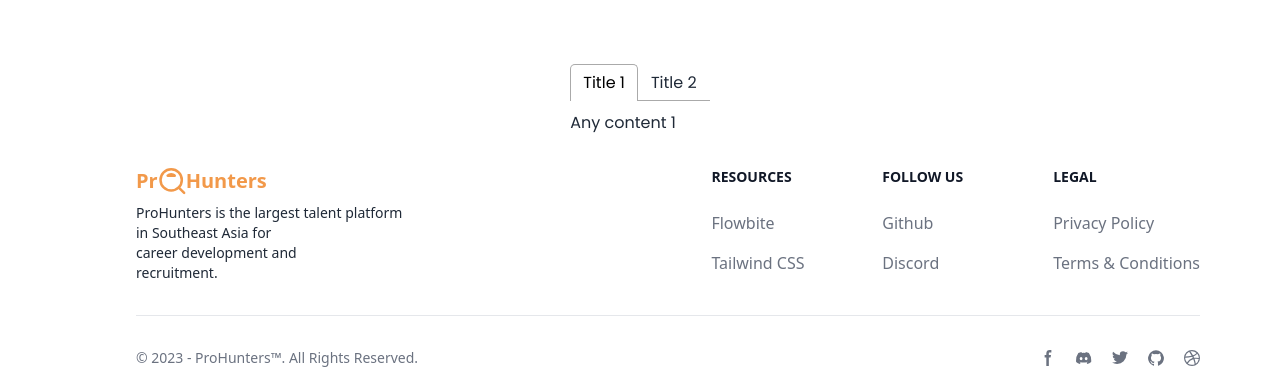
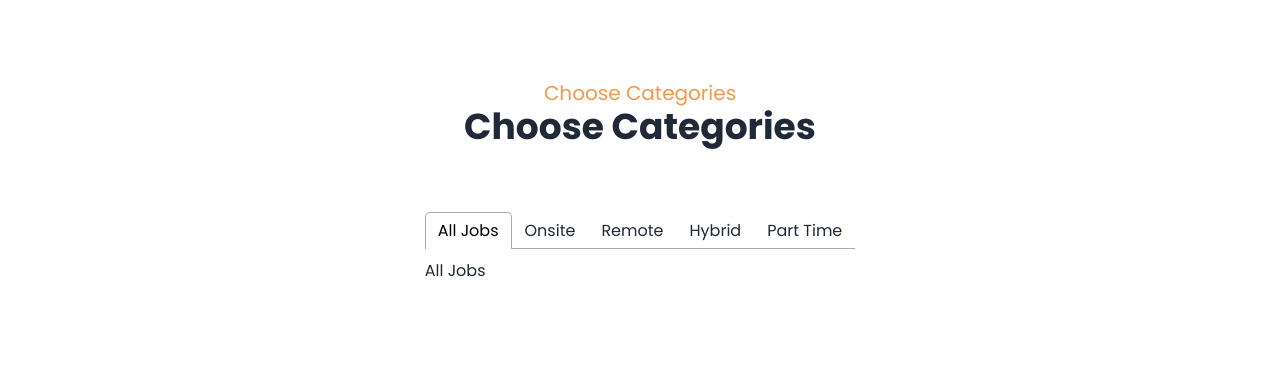
Before and after one commit to Jahid2121/pro-hunters-client, a React (Vite) app: page /home in a window 1280 px wide. Shown: the part 414-800 px from the top of the page. Built offline with nearby package versions, Linux system fonts and the light colour scheme; no server answers.

Commit message:
Dashboard Add

```diff
--- /dev/null
+++ b/src/Pages/Dashboard/DashBoardItems/DashBoardItems.css
@@ -0,0 +1,6 @@
+.custom{
+    color: #F2994A;
+    font-weight: 700;
+    font-size: 16px;
+
+}
--- /dev/null
+++ b/src/Pages/Dashboard/DashBoardItems/DashBoardItems.jsx
@@ -0,0 +1,13 @@
+import { NavLink } from "react-router-dom";
+const DashBoardItems = () => {
+  return (
+    <>
+    <NavLink to="/dashboard/test">Test</NavLink>
+    <NavLink to="/dashboard/add product">Add Product</NavLink>
+    <NavLink to="/dashboard/test">Test</NavLink>
+    <NavLink to="/dashboard/test">Test</NavLink>
+    </>
+  );
+};
+
+export default DashBoardItems;
--- a/src/Pages/Dashboard/Dashboard.jsx
+++ b/src/Pages/Dashboard/Dashboard.jsx
@@ -1,9 +1,18 @@
+import { Outlet } from "react-router-dom";
+import Navbar from "../../components/Navbar/Navbar";
+import DashBoardItems from "./DashBoardItems/DashBoardItems";
 
 const Dashboard = () => {
   return (
-    <div>
-    <h2>  Welcome to Dashboard </h2>
+    <>
+
+    <div className="w-11/12 mx-auto">
+      <Navbar>
+        <DashBoardItems></DashBoardItems>
+        <Outlet></Outlet>
+      </Navbar>
     </div>
+    </>
   );
 };
 
--- /dev/null
+++ b/src/Pages/Dashboard/components/AddProduct/AddProduct.jsx
@@ -0,0 +1,10 @@
+
+const AddProduct = () => {
+  return (
+    <div>
+    <h2>  Welcome to AddProduct </h2>
+    </div>
+  );
+};
+
+export default AddProduct;
--- a/src/components/Categories/Categories.jsx
+++ b/src/components/Categories/Categories.jsx
@@ -2,9 +2,13 @@ import Tab from "./Tab/Tabu";
 
 const Categories = () => {
   return (
+    <>
+    <p className="text-center mt-20 text-xl text-customOrange">Choose Categories</p>
+        <h2 className="text-center text-4xl font-bold ">Choose Categories</h2>
     <div className="flex mx-auto mt-16">
     <Tab />
     </div>
+    </>
   );
 };
 
--- a/src/components/Categories/Tab/Tabu.jsx
+++ b/src/components/Categories/Tab/Tabu.jsx
@@ -5,15 +5,27 @@ const Tabu = () => {
    <>
      <Tabs>
     <TabList>
-      <Tab>Title 1</Tab>
-      <Tab>Title 2</Tab>
+      <Tab>All Jobs</Tab>
+      <Tab>Onsite</Tab>
+      <Tab>Remote</Tab>
+      <Tab>Hybrid</Tab>
+      <Tab>Part Time</Tab>
     </TabList>
 
     <TabPanel>
-      <h2>Any content 1</h2>
+      <h2>All Jobs</h2>
     </TabPanel>
     <TabPanel>
-      <h2>Any content 2</h2>
+      <h2>Onsite</h2>
+    </TabPanel>
+    <TabPanel>
+      <h2>Remote</h2>
+    </TabPanel>
+    <TabPanel>
+      <h2>Hybrid</h2>
+    </TabPanel>
+    <TabPanel>
+      <h2>Part Time</h2>
     </TabPanel>
   </Tabs>
   </>
--- a/src/components/Footer/Footer.jsx
+++ b/src/components/Footer/Footer.jsx
@@ -1,16 +1,23 @@
-import search from "../../assets/Icons/Frame 37.svg"
+import search from "../../assets/Icons/Frame 37.svg";
 
 const Footer = () => {
   return (
-    <footer className="bg-white   ml-14 dark:bg-gray-900">
+    <footer className="bg-white mb-0 sticky  ml-14 dark:bg-gray-900">
       <div className="mx-auto w-full max-w-screen-xl p-4 py-6 lg:py-8">
         <div className="md:flex md:justify-between">
           <div className="mb-6 md:mb-0">
-
-              <span className="self-center mb-2 whitespace-nowrap dark:text-white text-xl font-bold text-customOrange flex">
-              Pr <span><img src={search} alt="" /></span> Hunters
-              </span>
-              <p className="text-sm">ProHunters is the largest talent platform <br /> in Southeast Asia for <br />career development and <br /> recruitment.</p>
+            <span className="self-center mb-2 whitespace-nowrap dark:text-white text-xl font-bold text-customOrange flex">
+              Pr{" "}
+              <span>
+                <img src={search} alt="" />
+              </span>{" "}
+              Hunters
+            </span>
+            <p className="text-sm">
+              ProHunters is the largest talent platform <br /> in Southeast Asia
+              for <br />
+              career development and <br /> recruitment.
+            </p>
           </div>
           <div className="grid grid-cols-2 gap-8 sm:gap-6 sm:grid-cols-3">
             <div>
@@ -24,7 +31,10 @@ const Footer = () => {
                   </a>
                 </li>
                 <li>
-                  <a href="https://tailwindcss.com/" className="hover:underline">
+                  <a
+                    href="https://tailwindcss.com/"
+                    className="hover:underline"
+                  >
                     Tailwind CSS
                   </a>
                 </li>
@@ -55,17 +65,20 @@ const Footer = () => {
             </div>
             <div>
               <h2 className="mb-6 text-sm font-semibold text-gray-900 uppercase dark:text-white">
-                Legal
+                Address
               </h2>
               <ul className="text-gray-500 dark:text-gray-400 font-medium">
                 <li className="mb-4">
                   <a href="#" className="hover:underline">
-                    Privacy Policy
+                    pro@hunter.com
                   </a>
                 </li>
+                <li className="mb-1">call: 01711911939</li>
                 <li>
                   <a href="#" className="hover:underline">
-                    Terms &amp; Conditions
+                    House No. 123, Road No. 45 <br />
+                    Gulshan 2, Dhaka 1212 <br />
+                    Bangladesh
                   </a>
                 </li>
               </ul>
@@ -75,9 +88,9 @@ const Footer = () => {
         <hr className="my-6 border-gray-200 sm:mx-auto dark:border-gray-700 lg:my-8" />
         <div className="sm:flex sm:items-center sm:justify-between">
           <span className="text-sm text-gray-500 sm:text-center dark:text-gray-400">
-          © 2023  - {" "}
+            © 2023 -{" "}
             <a href="https://example.com/" className="hover:underline">
-            ProHunters™
+              ProHunters™
             </a>
             . All Rights Reserved.
           </span>
@@ -93,11 +106,7 @@ const Footer = () => {
                 fill="currentColor"
                 viewBox="0 0 8 19"
               >
-                <path
-
-                  d="M6.135 3H8V0H6.135a4.147 4.147 0 0 0-4.142 4.142V6H0v3h2v9.938h3V9h2.021l.592-3H5V3.591A.6.6 0 0 1 5.592 3h.543Z"
-
-                />
+                <path d="M6.135 3H8V0H6.135a4.147 4.147 0 0 0-4.142 4.142V6H0v3h2v9.938h3V9h2.021l.592-3H5V3.591A.6.6 0 0 1 5.592 3h.543Z" />
               </svg>
               <span className="sr-only">Facebook page</span>
             </a>
@@ -127,11 +136,7 @@ const Footer = () => {
                 fill="currentColor"
                 viewBox="0 0 20 17"
               >
-                <path
-
-                  d="M20 1.892a8.178 8.178 0 0 1-2.355.635 4.074 4.074 0 0 0 1.8-2.235 8.344 8.344 0 0 1-2.605.98A4.13 4.13 0 0 0 13.85 0a4.068 4.068 0 0 0-4.1 4.038 4 4 0 0 0 .105.919A11.705 11.705 0 0 1 1.4.734a4.006 4.006 0 0 0 1.268 5.392 4.165 4.165 0 0 1-1.859-.5v.05A4.057 4.057 0 0 0 4.1 9.635a4.19 4.19 0 0 1-1.856.07 4.108 4.108 0 0 0 3.831 2.807A8.36 8.36 0 0 1 0 14.184 11.732 11.732 0 0 0 6.291 16 11.502 11.502 0 0 0 17.964 4.5c0-.177 0-.35-.012-.523A8.143 8.143 0 0 0 20 1.892Z"
-
-                />
+                <path d="M20 1.892a8.178 8.178 0 0 1-2.355.635 4.074 4.074 0 0 0 1.8-2.235 8.344 8.344 0 0 1-2.605.98A4.13 4.13 0 0 0 13.85 0a4.068 4.068 0 0 0-4.1 4.038 4 4 0 0 0 .105.919A11.705 11.705 0 0 1 1.4.734a4.006 4.006 0 0 0 1.268 5.392 4.165 4.165 0 0 1-1.859-.5v.05A4.057 4.057 0 0 0 4.1 9.635a4.19 4.19 0 0 1-1.856.07 4.108 4.108 0 0 0 3.831 2.807A8.36 8.36 0 0 1 0 14.184 11.732 11.732 0 0 0 6.291 16 11.502 11.502 0 0 0 17.964 4.5c0-.177 0-.35-.012-.523A8.143 8.143 0 0 0 20 1.892Z" />
               </svg>
               <span className="sr-only">Twitter page</span>
             </a>
@@ -146,11 +151,7 @@ const Footer = () => {
                 fill="currentColor"
                 viewBox="0 0 20 20"
               >
-                <path
-
-                  d="M10 .333A9.911 9.911 0 0 0 6.866 19.65c.5.092.678-.215.678-.477 0-.237-.01-1.017-.014-1.845-2.757.6-3.338-1.169-3.338-1.169a2.627 2.627 0 0 0-1.1-1.451c-.9-.615.07-.6.07-.6a2.084 2.084 0 0 1 1.518 1.021 2.11 2.11 0 0 0 2.884.823c.044-.503.268-.973.63-1.325-2.2-.25-4.516-1.1-4.516-4.9A3.832 3.832 0 0 1 4.7 7.068a3.56 3.56 0 0 1 .095-2.623s.832-.266 2.726 1.016a9.409 9.409 0 0 1 4.962 0c1.89-1.282 2.717-1.016 2.717-1.016.366.83.402 1.768.1 2.623a3.827 3.827 0 0 1 1.02 2.659c0 3.807-2.319 4.644-4.525 4.889a2.366 2.366 0 0 1 .673 1.834c0 1.326-.012 2.394-.012 2.72 0 .263.18.572.681.475A9.911 9.911 0 0 0 10 .333Z"
-
-                />
+                <path d="M10 .333A9.911 9.911 0 0 0 6.866 19.65c.5.092.678-.215.678-.477 0-.237-.01-1.017-.014-1.845-2.757.6-3.338-1.169-3.338-1.169a2.627 2.627 0 0 0-1.1-1.451c-.9-.615.07-.6.07-.6a2.084 2.084 0 0 1 1.518 1.021 2.11 2.11 0 0 0 2.884.823c.044-.503.268-.973.63-1.325-2.2-.25-4.516-1.1-4.516-4.9A3.832 3.832 0 0 1 4.7 7.068a3.56 3.56 0 0 1 .095-2.623s.832-.266 2.726 1.016a9.409 9.409 0 0 1 4.962 0c1.89-1.282 2.717-1.016 2.717-1.016.366.83.402 1.768.1 2.623a3.827 3.827 0 0 1 1.02 2.659c0 3.807-2.319 4.644-4.525 4.889a2.366 2.366 0 0 1 .673 1.834c0 1.326-.012 2.394-.012 2.72 0 .263.18.572.681.475A9.911 9.911 0 0 0 10 .333Z" />
               </svg>
               <span className="sr-only">GitHub account</span>
             </a>
@@ -165,11 +166,7 @@ const Footer = () => {
                 fill="currentColor"
                 viewBox="0 0 20 20"
               >
-                <path
-
-                  d="M10 0a10 10 0 1 0 10 10A10.009 10.009 0 0 0 10 0Zm6.613 4.614a8.523 8.523 0 0 1 1.93 5.32 20.094 20.094 0 0 0-5.949-.274c-.059-.149-.122-.292-.184-.441a23.879 23.879 0 0 0-.566-1.239 11.41 11.41 0 0 0 4.769-3.366ZM8 1.707a8.821 8.821 0 0 1 2-.238 8.5 8.5 0 0 1 5.664 2.152 9.608 9.608 0 0 1-4.476 3.087A45.758 45.758 0 0 0 8 1.707ZM1.642 8.262a8.57 8.57 0 0 1 4.73-5.981A53.998 53.998 0 0 1 9.54 7.222a32.078 32.078 0 0 1-7.9 1.04h.002Zm2.01 7.46a8.51 8.51 0 0 1-2.2-5.707v-.262a31.64 31.64 0 0 0 8.777-1.219c.243.477.477.964.692 1.449-.114.032-.227.067-.336.1a13.569 13.569 0 0 0-6.942 5.636l.009.003ZM10 18.556a8.508 8.508 0 0 1-5.243-1.8 11.717 11.717 0 0 1 6.7-5.332.509.509 0 0 1 .055-.02 35.65 35.65 0 0 1 1.819 6.476 8.476 8.476 0 0 1-3.331.676Zm4.772-1.462A37.232 37.232 0 0 0 13.113 11a12.513 12.513 0 0 1 5.321.364 8.56 8.56 0 0 1-3.66 5.73h-.002Z"
-
-                />
+                <path d="M10 0a10 10 0 1 0 10 10A10.009 10.009 0 0 0 10 0Zm6.613 4.614a8.523 8.523 0 0 1 1.93 5.32 20.094 20.094 0 0 0-5.949-.274c-.059-.149-.122-.292-.184-.441a23.879 23.879 0 0 0-.566-1.239 11.41 11.41 0 0 0 4.769-3.366ZM8 1.707a8.821 8.821 0 0 1 2-.238 8.5 8.5 0 0 1 5.664 2.152 9.608 9.608 0 0 1-4.476 3.087A45.758 45.758 0 0 0 8 1.707ZM1.642 8.262a8.57 8.57 0 0 1 4.73-5.981A53.998 53.998 0 0 1 9.54 7.222a32.078 32.078 0 0 1-7.9 1.04h.002Zm2.01 7.46a8.51 8.51 0 0 1-2.2-5.707v-.262a31.64 31.64 0 0 0 8.777-1.219c.243.477.477.964.692 1.449-.114.032-.227.067-.336.1a13.569 13.569 0 0 0-6.942 5.636l.009.003ZM10 18.556a8.508 8.508 0 0 1-5.243-1.8 11.717 11.717 0 0 1 6.7-5.332.509.509 0 0 1 .055-.02 35.65 35.65 0 0 1 1.819 6.476 8.476 8.476 0 0 1-3.331.676Zm4.772-1.462A37.232 37.232 0 0 0 13.113 11a12.513 12.513 0 0 1 5.321.364 8.56 8.56 0 0 1-3.66 5.73h-.002Z" />
               </svg>
               <span className="sr-only">Dribbble account</span>
             </a>
--- a/src/components/Navbar/Navbar.jsx
+++ b/src/components/Navbar/Navbar.jsx
@@ -21,7 +21,7 @@ const Navbar = ({children}) => {
 
   return (
    <>
-    <div className="drawer font-poppins">
+    <div className="drawer min-h-screen font-poppins">
       <input id="my-drawer-3" type="checkbox" className="drawer-toggle" />
       <div className="drawer-content flex flex-col">
         {/* Navbar */}
@@ -48,8 +48,8 @@ const Navbar = ({children}) => {
             </label>
           </div>
           <div className="flex-1 pl-14 px-2 text-xl font-bold text-customOrange mx-2">Pr <span><img src={search} alt="" /></span> Hunters</div>
-          <div className="flex-none hidden lg:block">
-            <ul className="menu menu-horizontal">
+          <div className="flex-none  hidden lg:block">
+            <ul className="menu  menu-horizontal">
               {/* Navbar menu content here */}
               <NavItems />
               {
```
Also changed, not shown: src/Routes/Routes.jsx (+11 -5 lines).
